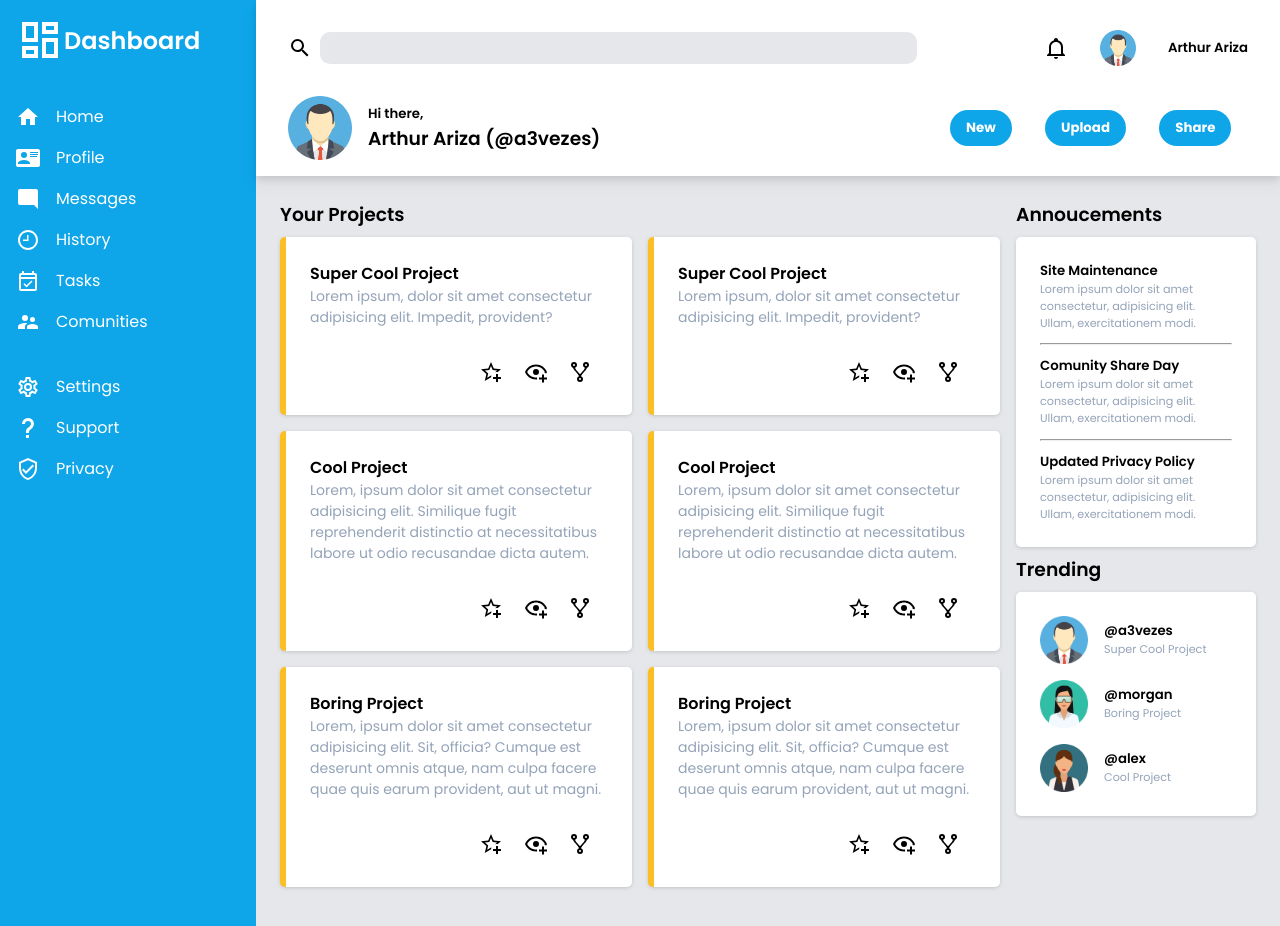
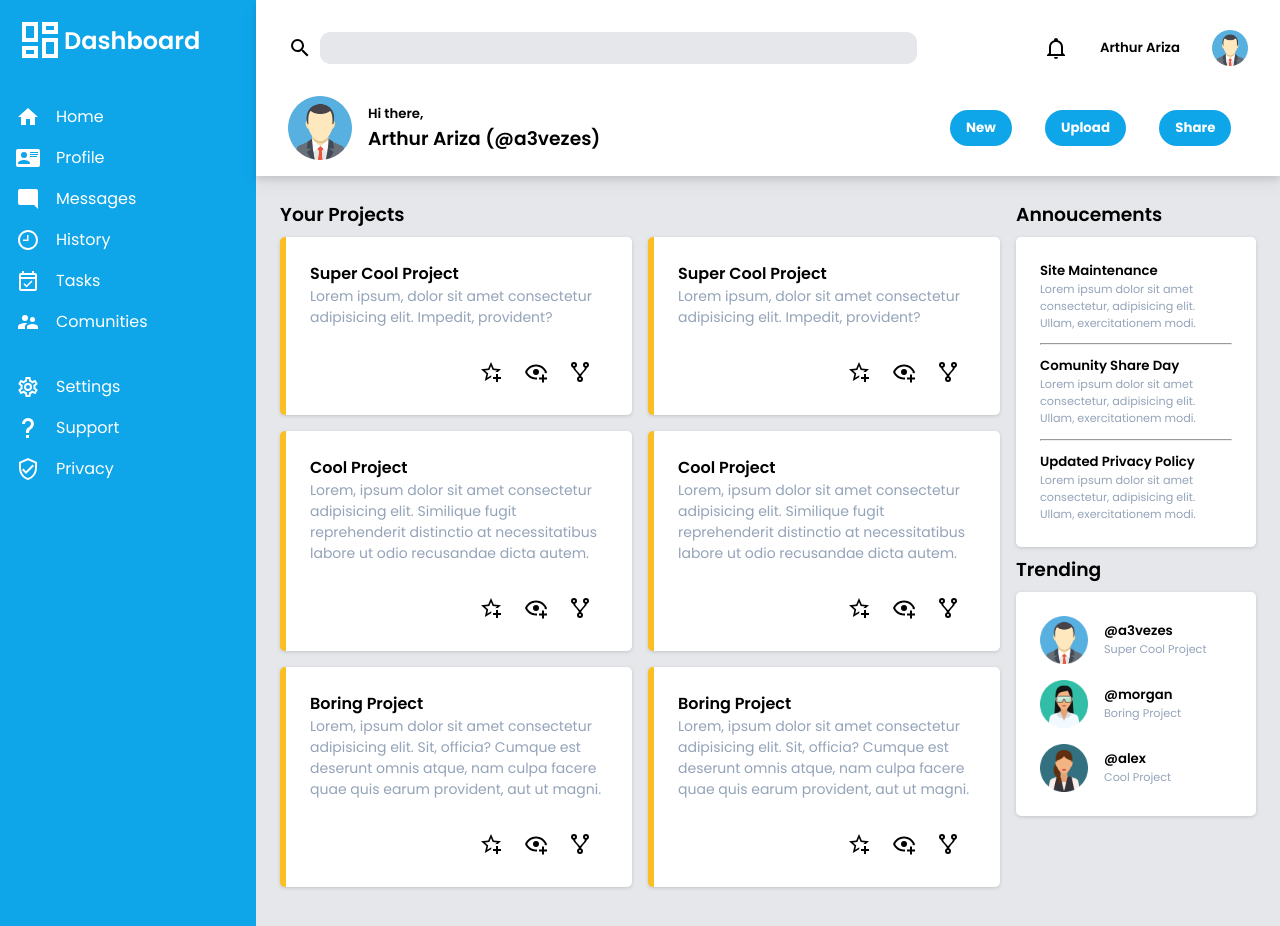
Before and after one commit to a3vezes/admin-dashboard, a plain HTML site: page index.html in a window 1280 px wide. Drawn offline with Linux system fonts and the light colour scheme; a web font is replaced by a local one.

Commit message:
Session Order Update

```diff
--- a/assets/css/styles.css
+++ b/assets/css/styles.css
@@ -103,7 +103,9 @@
 .session__avatar {
   width: 36px;
   height: 36px;
+}
 
+.session__title {
   margin: 0 2rem;
 }
 
--- a/index.html
+++ b/index.html
@@ -71,12 +71,12 @@
       </div>
       <div class="header__session">
         <img src="./assets/svg/notify.svg" alt="" />
+        <h5 class="session__title">Arthur Ariza</h5>
         <img
           class="session__avatar"
           src="./assets/imgs/avatar.png"
           alt="Avatar"
         />
-        <h5>Arthur Ariza</h5>
       </div>
       <div class="header__profile">
         <img src="./assets/imgs/avatar.png" alt="" class="profile__avatar" />
```
